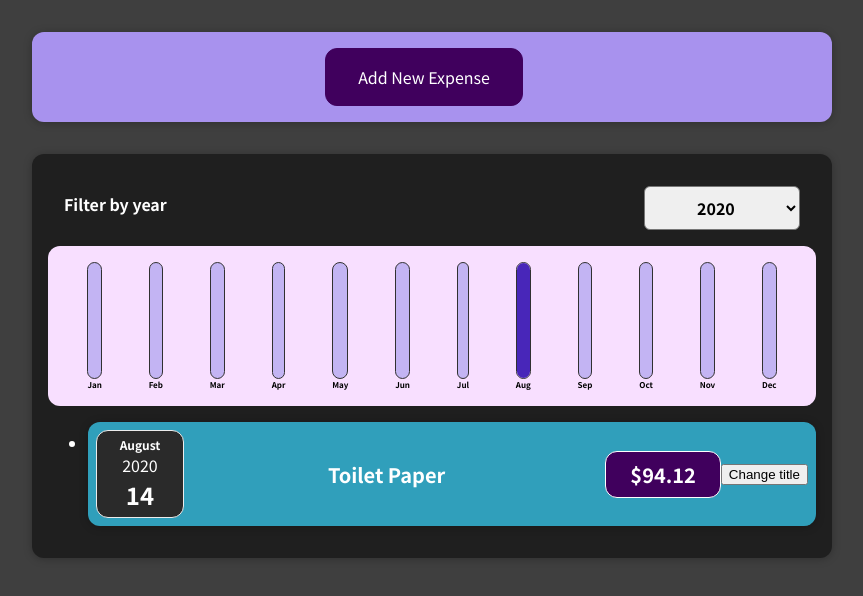
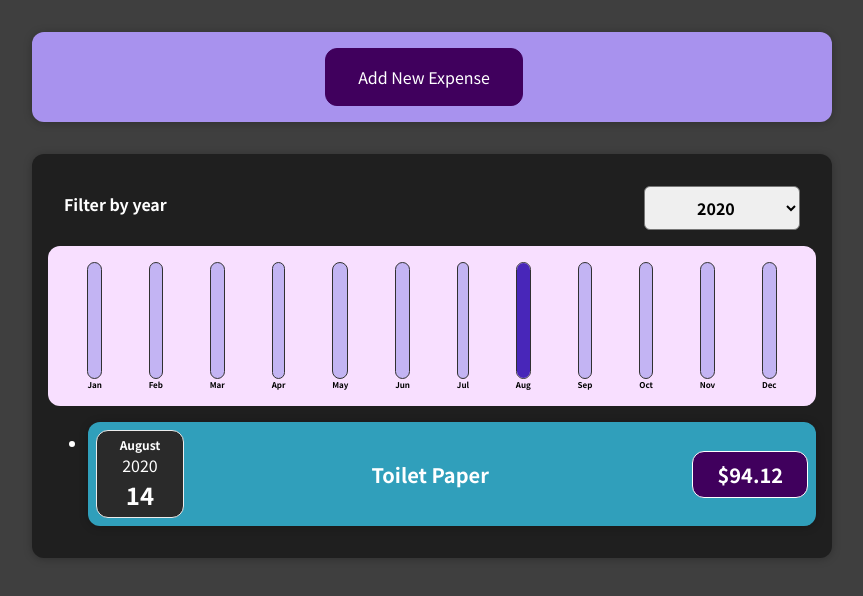
Before and after one commit to ShikaGOD/udemy-react-project, a React (Create React App) app: page / in a window 1280 px wide. Shown: the top 596 px of the page, without its empty margins (208-1071 px from the left). Built offline with nearby package versions, Linux system fonts and the light colour scheme.

Commit message:
remove test button

```diff
--- a/src/components/Expenses/ExpenseItem.js
+++ b/src/components/Expenses/ExpenseItem.js
@@ -19,7 +19,6 @@ function ExpenseItem(props) {
         <h2>{props.title}</h2>
         <div className="expense-item__price">${props.amount}</div>
       </div>
-      <button onClick={clickHandler}>Change title</button>
     </Card>
     </li>
   );
```
